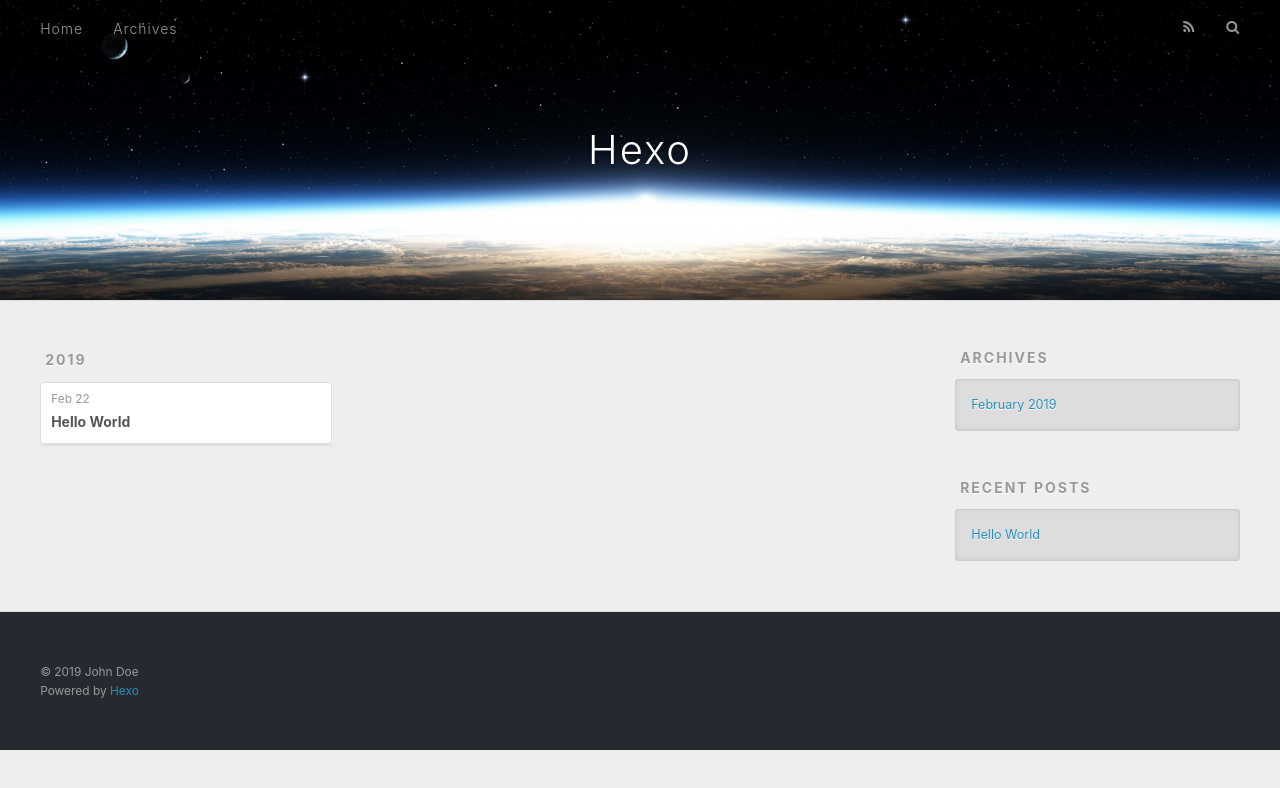
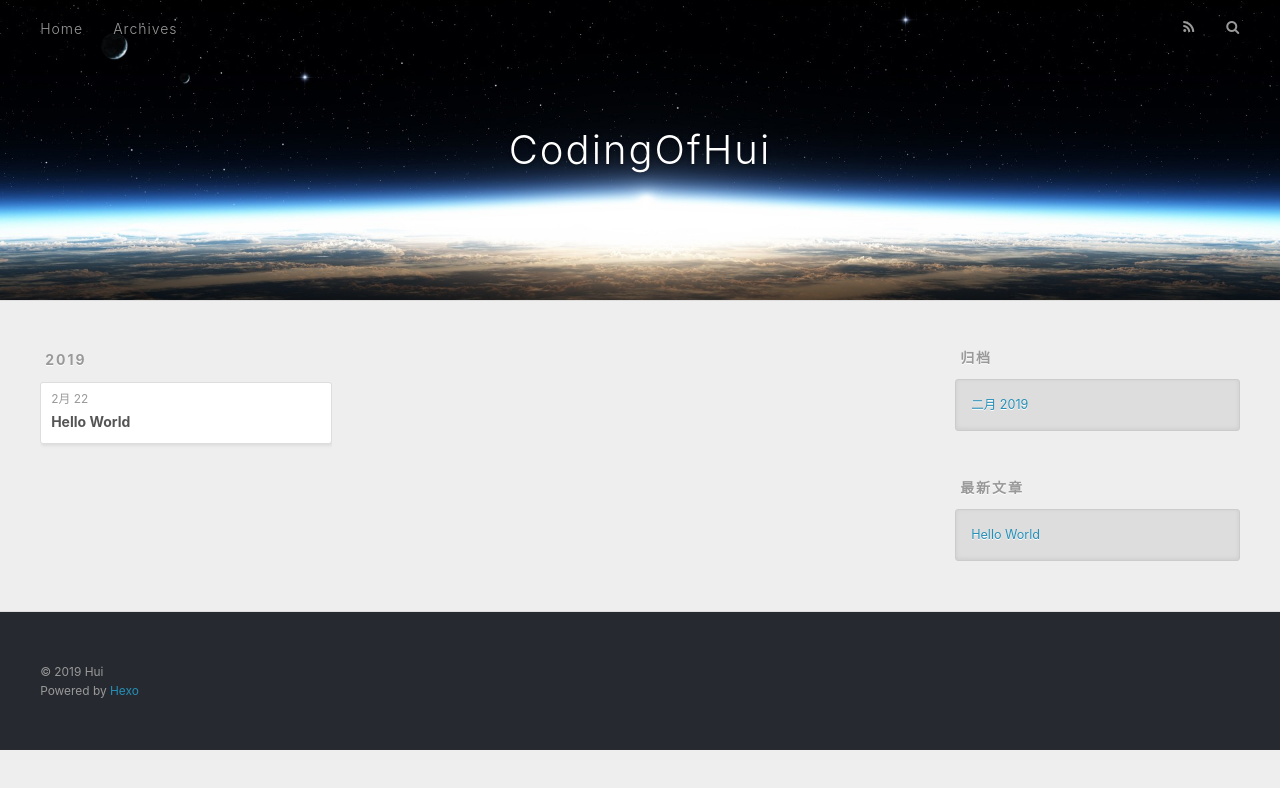
Before and after one commit to CodingOfHui/CodingOfHui.github.io, a plain HTML site: page archives/index.html in a window 1280 px wide. Drawn offline with nearby package versions, Linux system fonts and the light colour scheme.

Commit message:
Site updated: 2019-02-22 23:16:47

```diff
--- a/archives/index.html
+++ b/archives/index.html
@@ -5,17 +5,17 @@
 
 
 
-  <title>Archives | Hexo</title>
+  <title>归档 | CodingOfHui</title>
   <meta name="viewport" content="width=device-width, initial-scale=1, maximum-scale=1">
   <meta property="og:type" content="website">
-<meta property="og:title" content="Hexo">
+<meta property="og:title" content="CodingOfHui">
 <meta property="og:url" content="http://yoursite.com/archives/index.html">
-<meta property="og:site_name" content="Hexo">
-<meta property="og:locale" content="default">
+<meta property="og:site_name" content="CodingOfHui">
+<meta property="og:locale" content="zh-CN">
 <meta name="twitter:card" content="summary">
-<meta name="twitter:title" content="Hexo">
+<meta name="twitter:title" content="CodingOfHui">
 
-    <link rel="alternate" href="/atom.xml" title="Hexo" type="application/atom+xml">
+    <link rel="alternate" href="/atom.xml" title="CodingOfHui" type="application/atom+xml">
 
 
     <link rel="icon" href="/favicon.png">
@@ -34,7 +34,7 @@
   <div id="header-outer" class="outer">
     <div id="header-title" class="inner">
       <h1 id="logo-wrap">
-        <a href="/" id="logo">Hexo</a>
+        <a href="/" id="logo">CodingOfHui</a>
       </h1>
 
     </div>
@@ -51,7 +51,7 @@
 
           <a id="nav-rss-link" class="nav-icon" href="/atom.xml" title="RSS Feed"></a>
 
-        <a id="nav-search-btn" class="nav-icon" title="Search"></a>
+        <a id="nav-search-btn" class="nav-icon" title="搜索"></a>
       </nav>
       <div id="search-form-wrap">
         <form action="//google.com/search" method="get" accept-charset="UTF-8" class="search-form"><input type="search" name="q" class="search-form-input" placeholder="Search"><button type="submit" class="search-form-submit">&#xF002;</button><input type="hidden" name="sitesearch" value="http://yoursite.com"></form>
@@ -77,7 +77,7 @@
   <div class="archive-article-inner">
     <header class="archive-article-header">
       <a href="/2019/02/22/hello-world/" class="archive-article-date">
-  <time datetime="2019-02-22T14:39:51.533Z" itemprop="datePublished">Feb 22</time>
+  <time datetime="2019-02-22T14:39:51.533Z" itemprop="datePublished">2月 22</time>
 </a>
 
 
@@ -109,9 +109,9 @@
 
 
   <div class="widget-wrap">
-    <h3 class="widget-title">Archives</h3>
+    <h3 class="widget-title">归档</h3>
     <div class="widget">
-      <ul class="archive-list"><li class="archive-list-item"><a class="archive-list-link" href="/archives/2019/02/">February 2019</a></li></ul>
+      <ul class="archive-list"><li class="archive-list-item"><a class="archive-list-link" href="/archives/2019/02/">二月 2019</a></li></ul>
     </div>
   </div>
 
@@ -119,7 +119,7 @@
 
 
   <div class="widget-wrap">
-    <h3 class="widget-title">Recent Posts</h3>
+    <h3 class="widget-title">最新文章</h3>
     <div class="widget">
       <ul>
 
@@ -139,7 +139,7 @@
 
   <div class="outer">
     <div id="footer-info" class="inner">
-      &copy; 2019 John Doe<br>
+      &copy; 2019 Hui<br>
       Powered by <a href="http://hexo.io/" target="_blank">Hexo</a>
     </div>
   </div>
```
Also changed, not shown: 2019/02/22/hello-world/index.html (+11 -11 lines), archives/2019/02/index.html (+13 -13 lines), archives/2019/index.html (+13 -13 lines), index.html (+13 -13 lines).
